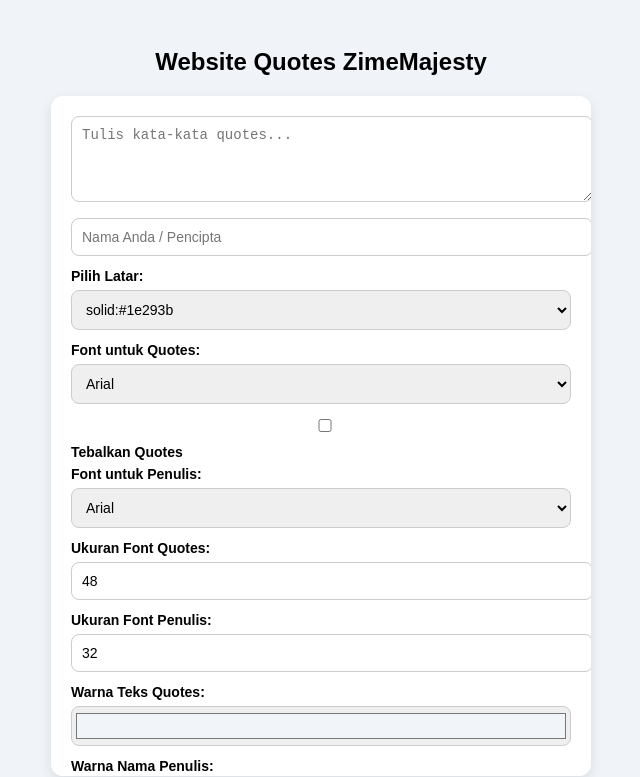
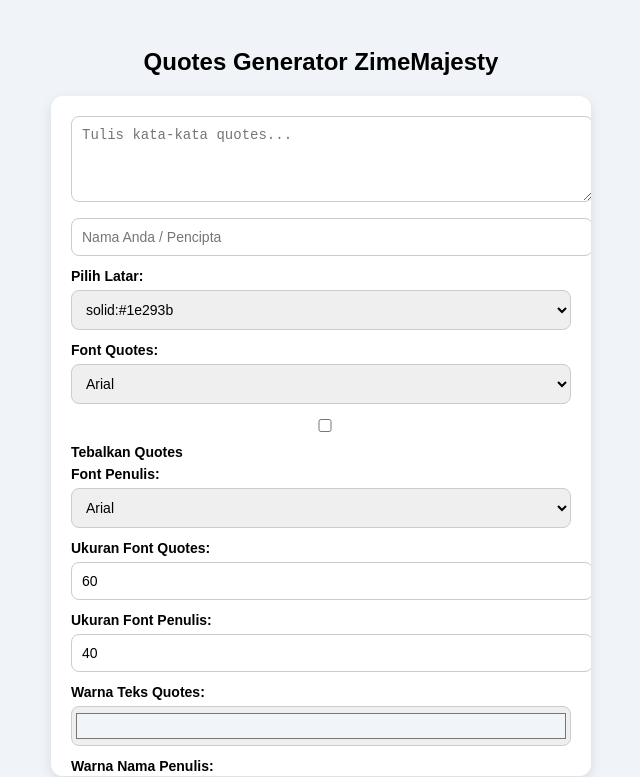
Before and after one commit to YAZIMEUNKNOWN/KataZimeee, a plain HTML site: page index.html in a window 1280 px wide. Shown: the top 777 px of the page, without its empty margins (319-959 px from the left). Drawn offline with Linux system fonts and the light colour scheme.

Commit message:
Update index.html

```diff
--- a/index.html
+++ b/index.html
@@ -3,11 +3,11 @@
 <head>
   <meta charset="UTF-8">
   <meta name="viewport" content="width=device-width, initial-scale=1.0">
-  <title>Web Quotes ZimeMajesty</title>
+  <title>Quotes ke Gambar</title>
   <link rel="stylesheet" href="style.css">
 </head>
 <body>
-  <h2>Website Quotes ZimeMajesty</h2>
+  <h2>Quotes Generator ZimeMajesty</h2>
   <div class="card">
     <textarea id="quote" rows="4" placeholder="Tulis kata-kata quotes..."></textarea>
     <input id="author" type="text" placeholder="Nama Anda / Pencipta" />
@@ -15,7 +15,7 @@
     <label for="bgStyle">Pilih Latar:</label>
     <select id="bgStyle"></select>
 
-    <label for="quoteFont">Font untuk Quotes:</label>
+    <label for="quoteFont">Font Quotes:</label>
     <select id="quoteFont">
       <option value="Arial">Arial</option>
       <option value="Georgia">Georgia</option>
@@ -27,7 +27,7 @@
     </select>
     <label><input type="checkbox" id="boldQuote"> Tebalkan Quotes</label>
 
-    <label for="authorFont">Font untuk Penulis:</label>
+    <label for="authorFont">Font Penulis:</label>
     <select id="authorFont">
       <option value="Arial">Arial</option>
       <option value="Georgia">Georgia</option>
@@ -39,10 +39,10 @@
     </select>
 
     <label for="quoteSize">Ukuran Font Quotes:</label>
-    <input id="quoteSize" type="number" value="48" min="20" max="100" />
+    <input id="quoteSize" type="number" value="60" min="20" max="120" />
 
     <label for="authorSize">Ukuran Font Penulis:</label>
-    <input id="authorSize" type="number" value="32" min="16" max="80" />
+    <input id="authorSize" type="number" value="40" min="16" max="100" />
 
     <label for="quoteColor">Warna Teks Quotes:</label>
     <input type="color" id="quoteColor" value="#f1f5f9">
@@ -53,7 +53,7 @@
     <button id="download">Download Gambar</button>
   </div>
 
-  <!-- ukuran tetap 1280x1280 -->
+  <!-- Ukuran tetap 1280x1280 -->
   <canvas id="canvas" width="1280" height="1280"></canvas>
 
   <!-- Twemoji -->
```
